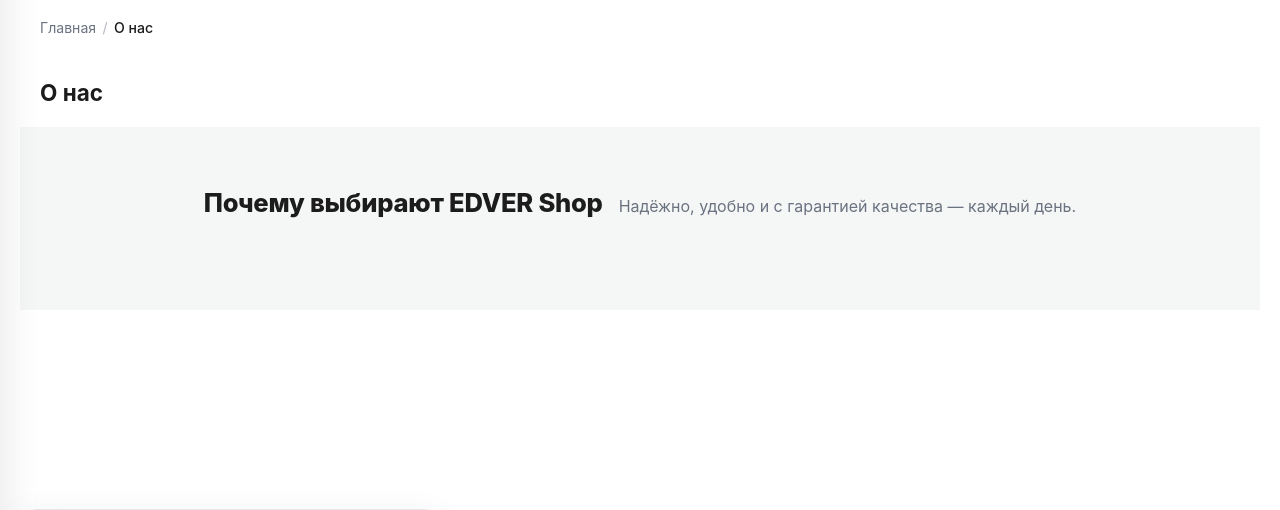
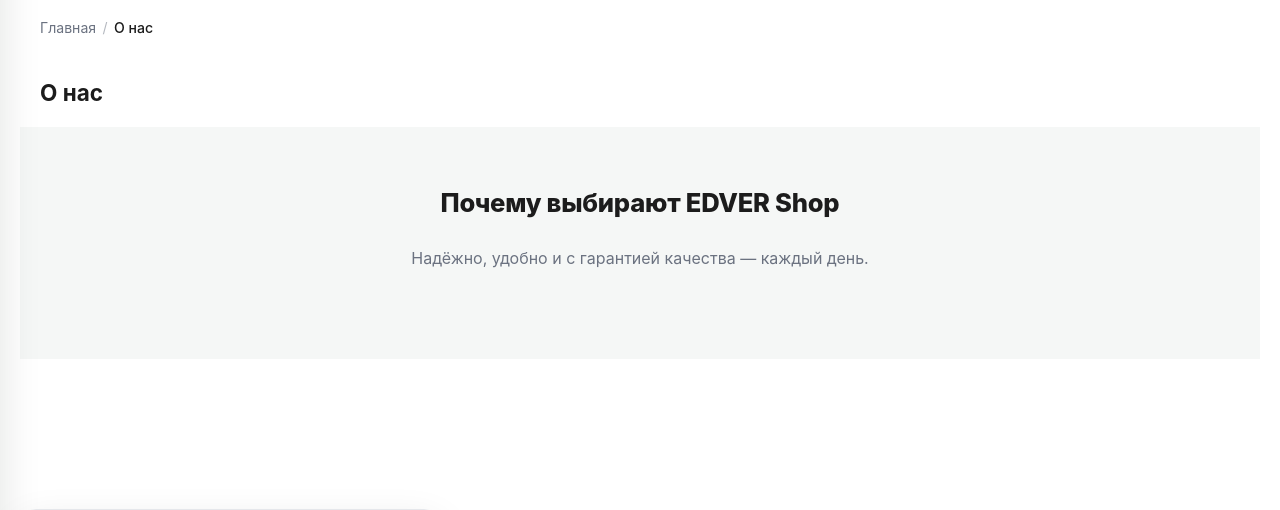
Before and after one commit to Xumpocmb/Edver-shop, a Django app: page /about/ in a window 1280 px wide. Shown: the part 71-581 px from the top of the page. Run offline with Django 5.2, Linux system fonts and the light colour scheme; data that the repository does not hold is empty; parts of the project's set-up code (start-up, migrations or seed data) failed here and were passed over.

Commit message:
Make static-page body full width and stack centered section heads

```diff
--- a/static/css/style.css
+++ b/static/css/style.css
@@ -869,6 +869,8 @@
 }
 
 .section-head--center {
+    flex-direction: column;
+    align-items: center;
     justify-content: center;
     text-align: center;
 }
@@ -1432,7 +1434,6 @@
 }
 
 .static-page__body {
-    max-width: 860px;
     background: var(--color-bg);
     border: 1px solid var(--color-border);
     border-radius: var(--radius-lg);
```
